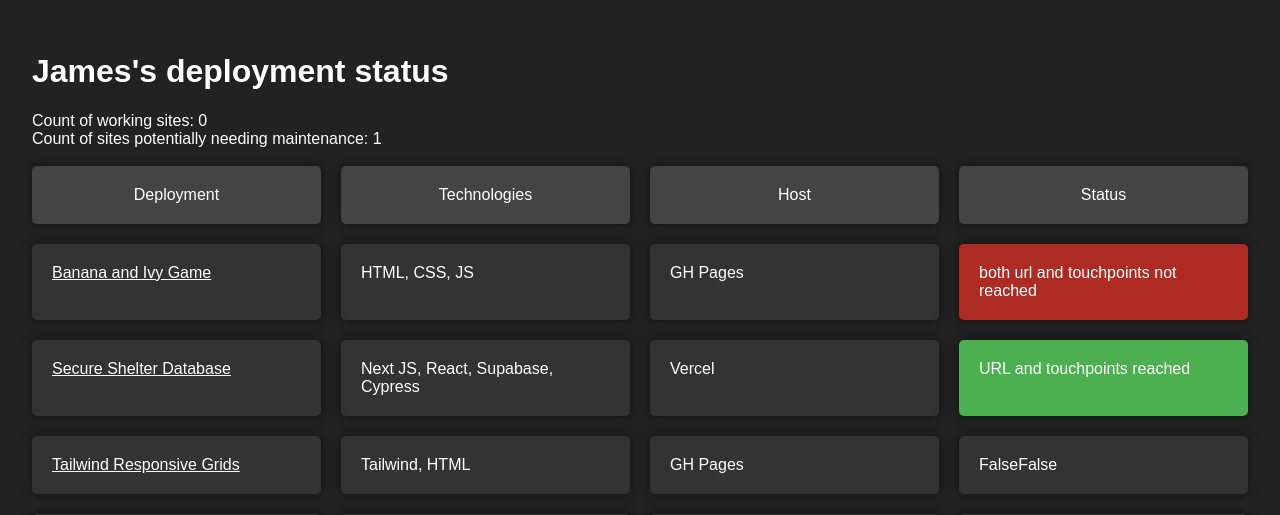
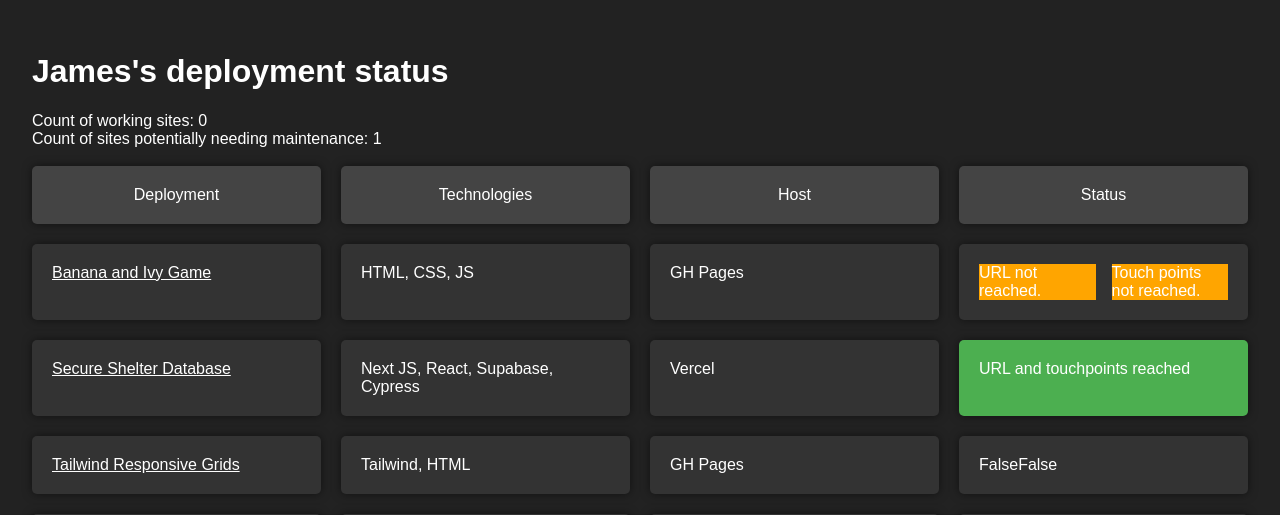
Before and after one commit to jamesdiffeycoding/Python-deployment-web-scraper, a Flask app: page / in a window 1280 px wide. Shown: the top 515 px of the page. Run offline with Flask 2, Linux system fonts and the light colour scheme; data that the repository does not hold is empty.

Commit message:
test status grid

```diff
--- a/portfoliochecker/templates/deployments.html
+++ b/portfoliochecker/templates/deployments.html
@@ -45,6 +45,11 @@ a { color: white}
 .red {
     background-color: #ad2b22; /* Red background color */
 }
+.split {
+    display: grid;
+    grid-template-columns: 1fr 1fr;
+    column-gap: 1rem;;
+}
 
 /* Responsive design */
 @media (max-width: 768px) {
@@ -70,13 +75,20 @@ a { color: white}
         <div class="grid-item"><a href="https://jamesdiffeycoding.github.io/JS-Banana-and-Ivy-Game/">Banana and Ivy Game</a></div>
         <div class="grid-item">HTML, CSS, JS</div>
         <div class="grid-item">GH Pages</div>
-        {% if banana_url and banana_tp %}
-        <div class="grid-item green">URL and touchpoints reached</div>
-        {% elif banana_url and not banana_tp %}
-        <div class="grid-item orange">URL but not touchpoints reached</div>
-        {% else %}
-        <div class="grid-item red">both url and touchpoints not reached</div>
-        {% endif %}
+        <div class="grid-item split">
+            <!-- left status part -->
+            {% if banana_url %}
+            <div class="green">URL reached.</div>
+            {% else %}
+            <div class="orange">URL not reached.</div>
+            {% endif %}
+            <!-- right status part -->
+            {% if banana_tp %}
+            <div class="green">Touch points reached.</div>
+            {% else %}
+            <div class="orange">Touch points not reached.</div>
+            {% endif %}
+        </div>
 
         <!-- DEPLOYMENT -->
         <div class="grid-item"><a href="https://secure-nextjs-homeless-shelter-database.vercel.app/">Secure Shelter Database</a></div>
@@ -101,7 +113,6 @@ a { color: white}
         <div class="grid-item">React, Local Storage</div>
         <div class="grid-item">Vercel</div>
         <div class="grid-item">{{ devlessons_url }}{{ devlessons_tp }}</div>
-
 
 
         <!-- DEPLOYMENT -->
```
